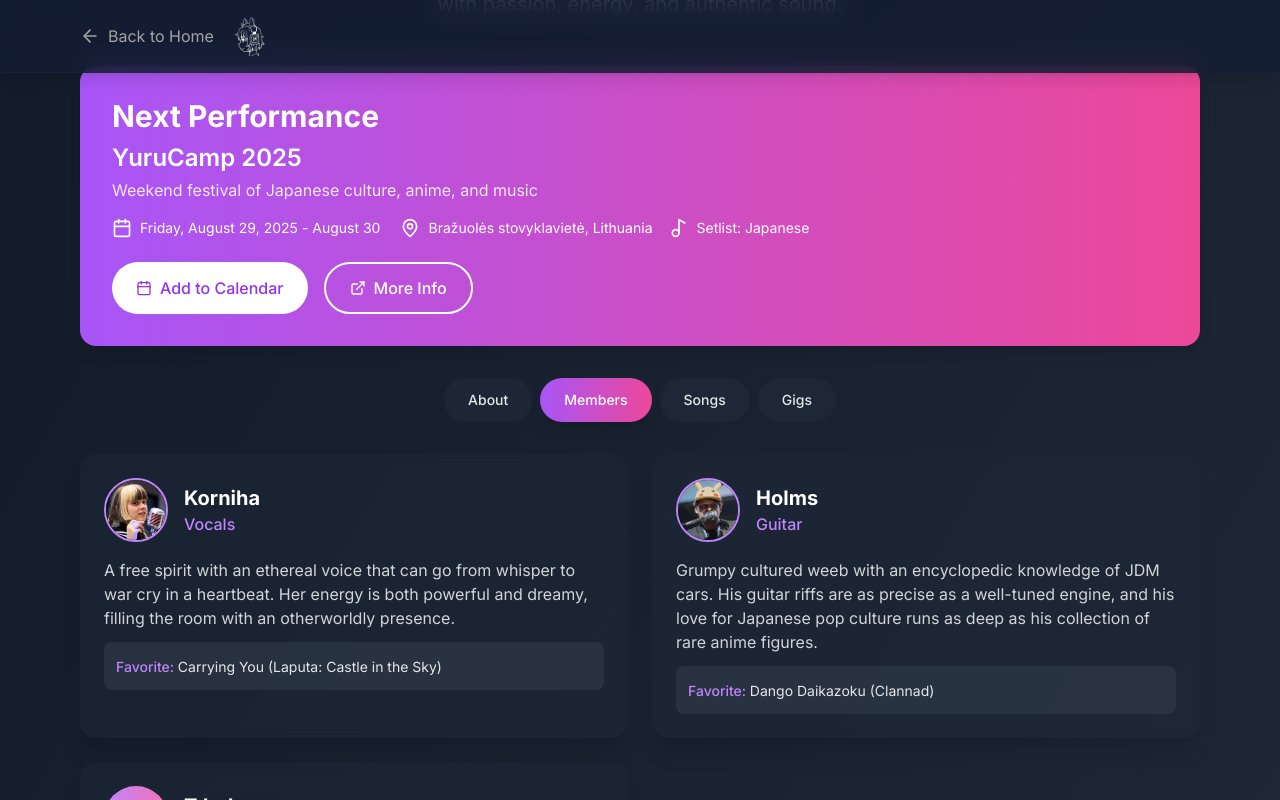
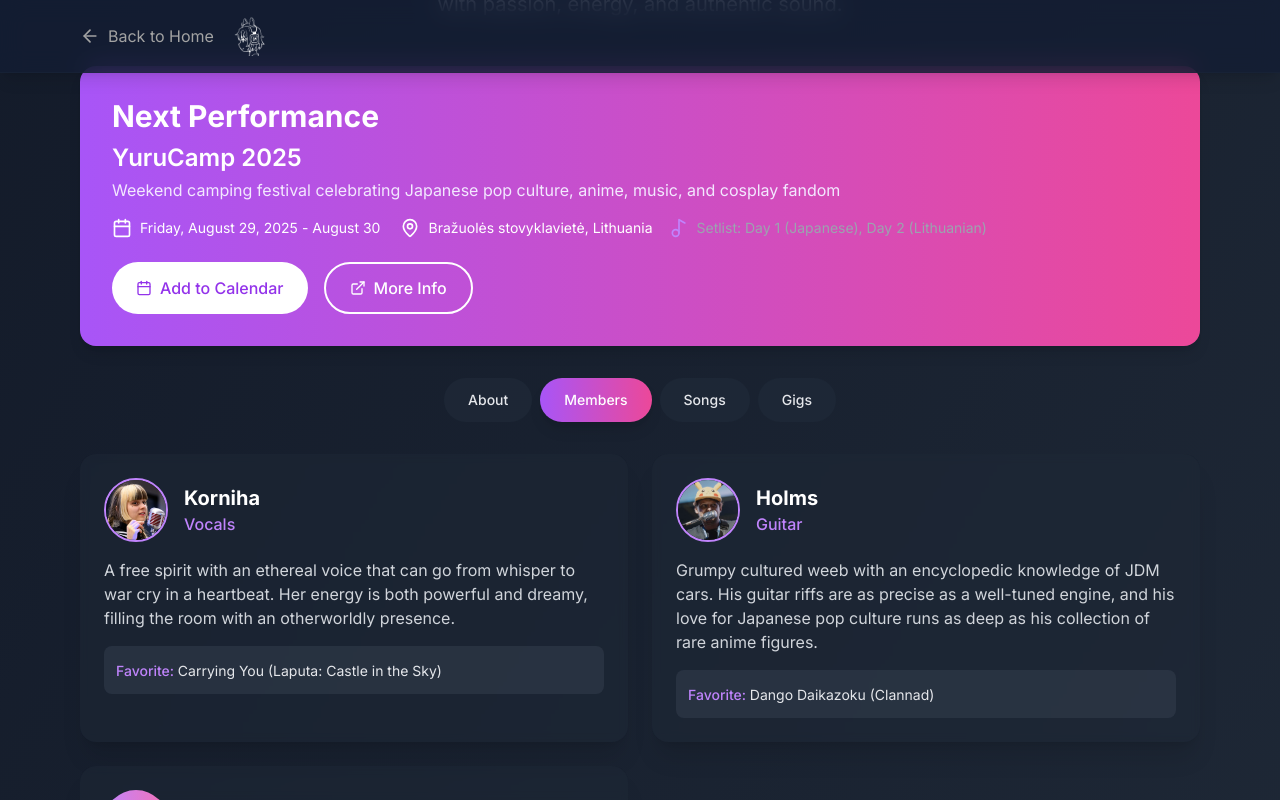
Before and after one commit to otaku-lt/otaku.lt, a Next.js app: page /korniha-band in a window 1280 px wide. Both pictures are taken after a click on the button "Members". Shown: the part 839-1639 px from the top of the page. Built offline with nearby package versions, Linux system fonts and the light colour scheme.

Commit message:
feat: implement events functionality for Korniha Band page
- Add TypeScript types for events and setlists
- Create API route for fetching events from YAML
- Implement event display in Korniha Band page
- Support both single and multi-day events with setlist types
- Add featured event highlighting

```diff
--- a/app/api/events/route.ts
+++ b/app/api/events/route.ts
@@ -2,6 +2,13 @@ import { promises as fs } from 'fs';
 import path from 'path';
 import yaml from 'js-yaml';
 import { NextResponse } from 'next/server';
+
+interface SetlistDay {
+  day?: number;
+  type: 'Japanese' | 'Lithuanian';
+}
+
+type Setlist = 'Japanese' | 'Lithuanian' | SetlistDay[];
 
 export interface Event {
   id: string;
@@ -11,7 +18,8 @@ export interface Event {
   location: string;
   description: string;
   featured: boolean;
-  setlist: 'Japanese' | 'Lithuanian';
+  link?: string;
+  setlist: Setlist;
 }
 
 export async function GET() {
--- a/app/korniha-band/page.tsx
+++ b/app/korniha-band/page.tsx
@@ -131,8 +131,16 @@ export default function KornihaBandPage() {
                 <span>{featuredEvent.location}</span>
               </div>
               <div className="flex items-center">
-                <Music2 className="mr-2 h-5 w-5" />
-                <span>Setlist: {featuredEvent.setlist}</span>
+                <Music2 className="mr-2 h-5 w-5 text-purple-500 dark:text-purple-400" />
+                <span className="text-sm text-gray-500 dark:text-gray-400">
+                  {featuredEvent.setlist ? (
+                    Array.isArray(featuredEvent.setlist) ? (
+                      `Setlist: ${featuredEvent.setlist.map(day => `Day ${day.day} (${day.type})`).join(', ')}`
+                    ) : (
+                      `Setlist: ${featuredEvent.setlist}`
+                    )
+                  ) : 'Setlist TBA'}
+                </span>
               </div>
             </div>
             <div className="mt-6 flex flex-wrap gap-4">
@@ -224,7 +232,8 @@ export default function KornihaBandPage() {
             <div className="grid md:grid-cols-2 gap-6">
               {bandMembers.map((member, index) => (
                 <div key={index} className="bg-white/80 dark:bg-gray-800/50 backdrop-blur-sm rounded-2xl p-6 shadow-xl">
-                  <div className="flex items-center gap-4 mb-4">
+                  <div className="space-y-4">
+                    <div className="flex items-center gap-4">
                       {['Holms', 'Korniha'].includes(member.name) ? (
                         <div className="w-16 h-16 rounded-full overflow-hidden border-2 border-purple-400">
                           <img
@@ -243,10 +252,11 @@ export default function KornihaBandPage() {
                         <p className="text-purple-600 dark:text-purple-400 font-medium">{member.role}</p>
                       </div>
                     </div>
-                  <p className="text-gray-600 dark:text-gray-300 mb-3">{member.description}</p>
+                    <p className="text-gray-600 dark:text-gray-300">{member.description}</p>
                     <div className="bg-purple-50 dark:bg-gray-700/50 rounded-lg p-3">
                       <span className="text-sm font-medium text-purple-600 dark:text-purple-400">Favorite: </span>
                       <span className="text-sm text-gray-700 dark:text-gray-200">{member.favorite}</span>
+                    </div>
                   </div>
                 </div>
               ))}
@@ -254,6 +264,7 @@ export default function KornihaBandPage() {
           )}
 
         {activeTab === "songs" && (
+          <div className="space-y-6">
             <div className="bg-white/80 dark:bg-gray-800/50 backdrop-blur-sm rounded-2xl p-6 shadow-xl">
               <h3 className="text-2xl font-bold mb-6 text-gray-800 dark:text-white">Our Repertoire</h3>
               <div className="space-y-3">
@@ -285,6 +296,7 @@ export default function KornihaBandPage() {
                 ))}
               </div>
             </div>
+          </div>
         )}
 
         {activeTab === "gigs" && (
@@ -298,7 +310,7 @@ export default function KornihaBandPage() {
                     className={`p-4 rounded-xl ${event.featured ? 'bg-purple-50 dark:bg-gray-700/50' : 'bg-white/50 dark:bg-gray-800/30'}`}
                   >
                     <div className="flex justify-between items-start">
-                        <div>
+                      <div className="flex-1">
                         <h4 className="font-bold text-lg">{event.title}</h4>
                         <p className="text-gray-600 dark:text-gray-300">
                           {new Date(event.date).toLocaleDateString('en-US', {
@@ -312,16 +324,37 @@ export default function KornihaBandPage() {
                           })}`}
                         </p>
                         <p className="text-sm text-gray-500 dark:text-gray-400">{event.location}</p>
+                        <div className="mt-2">
+                          <span className="inline-flex items-center text-sm text-purple-600 dark:text-purple-400">
+                            <Music2 className="mr-1 h-4 w-4" />
+                            {Array.isArray(event.setlist) ? (
+                              event.setlist.map((day, i) => (
+                                <span key={i} className="mr-2">
+                                  {i > 0 && ' • '}
+                                  Day {day.day}: {day.type}
+                                </span>
+                              ))
+                            ) : (
+                              <span>Setlist: {event.setlist}</span>
+                            )}
+                          </span>
                         </div>
-                          <button
-                            className={`px-4 py-2 rounded-full text-sm font-medium transition-colors ${
+                      </div>
+                      {event.link && (
+                        <a
+                          href={event.link}
+                          target="_blank"
+                          rel="noopener noreferrer"
+                          className={`inline-flex items-center px-4 py-2 rounded-full text-sm font-medium transition-colors whitespace-nowrap ${
                             event.featured
                               ? 'bg-purple-600 text-white hover:bg-purple-700'
                               : 'bg-purple-100 dark:bg-gray-700 text-purple-700 dark:text-purple-300 hover:bg-purple-200 dark:hover:bg-gray-600'
                           }`}
                         >
                           More Info
-                          </button>
+                          <ExternalLink className="ml-1 h-3 w-3" />
+                        </a>
+                      )}
                     </div>
                   </div>
                 ))}
@@ -329,7 +362,6 @@ export default function KornihaBandPage() {
             </div>
           </div>
         )}
-        </div>
 
         {/* Contact Section */}
         <div className="bg-gradient-to-r from-purple-500 to-pink-500 rounded-2xl p-8 text-white text-center mt-12 shadow-lg">
@@ -367,5 +399,6 @@ export default function KornihaBandPage() {
           </div>
         </div>
       </div>
+    </div>
   );
 }
--- a/data/events/korniha.yaml
+++ b/data/events/korniha.yaml
@@ -3,9 +3,13 @@
   date: "2025-08-29"
   endDate: "2025-08-30"
   location: "Bražuolės stovyklavietė, Lithuania"
-  description: "Weekend festival of Japanese culture, anime, and music"
+  description: "Weekend camping festival celebrating Japanese pop culture, anime, music, and cosplay fandom"
   featured: true
-  setlist: "Japanese"  # Can be "Japanese" or "Lithuanian"
+  setlist:
+    - day: 1
+      type: "Japanese"
+    - day: 2
+      type: "Lithuanian"
 
 - id: 2
   title: "Anime Night Vilnius"
```
Lines whose indentation alone changed are shown as unchanged.
